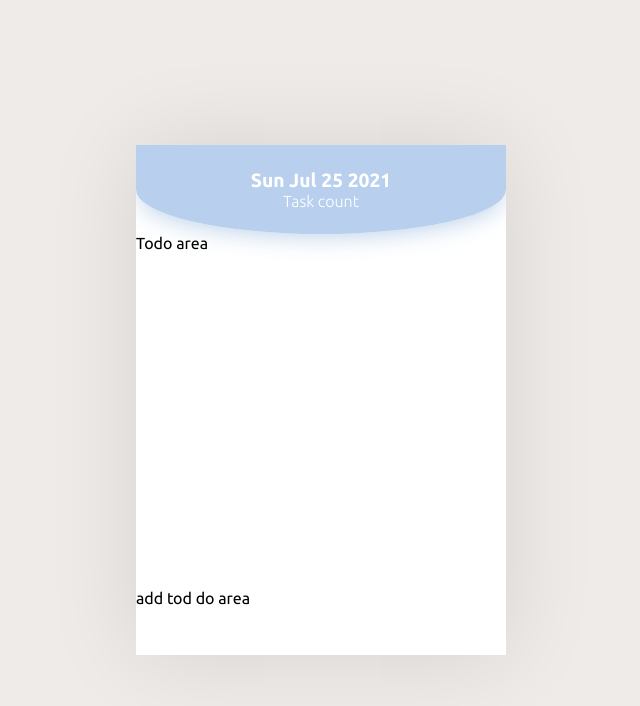
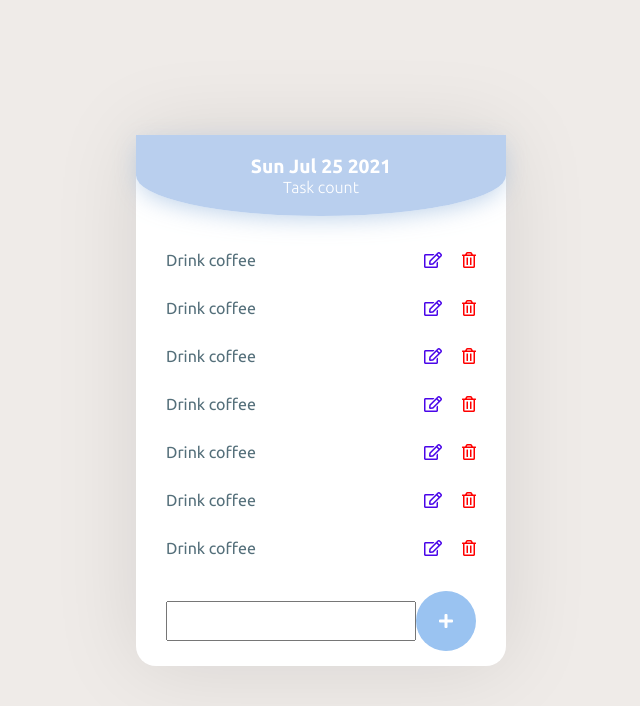
Before and after one commit to Jisan-mia/ptcCrud, a React (Create React App) app: page / in a window 1280 px wide. Shown: the top 706 px of the page, without its empty margins (319-959 px from the left). Built offline with nearby package versions, Linux system fonts and the light colour scheme.

Commit message:
todo area desing done

```diff
--- a/public/index.html
+++ b/public/index.html
@@ -15,6 +15,13 @@
 			name="description"
 			content="Web site created using create-react-app"
 		/>
+		<link
+			rel="stylesheet"
+			href="https://cdnjs.cloudflare.com/ajax/libs/font-awesome/5.15.3/css/all.min.css"
+			integrity="sha512-iBBXm8fW90+nuLcSKlbmrPcLa0OT92xO1BIsZ+ywDWZCvqsWgccV3gFoRBv0z+8dLJgyAHIhR35VZc2oM/gI1w=="
+			crossorigin="anonymous"
+			referrerpolicy="no-referrer"
+		/>
 
 		<title>React App</title>
 	</head>
--- a/src/App.js
+++ b/src/App.js
@@ -1,4 +1,6 @@
+import AddTodo from "./Components/AddTodo";
 import Header from "./Components/Header";
+import Todos from "./Components/Todos";
 import "./Scss/main.scss";
 
 function App() {
@@ -6,8 +8,8 @@ function App() {
 		<div className="container">
 			<div className="main-section">
 				<Header />
-				<div className="todo-area">Todo area</div>
-				<form className="add-todo-area">add tod do area</form>
+				<Todos />
+				<AddTodo />
 			</div>
 		</div>
 	);
--- /dev/null
+++ b/src/Components/AddTodo.js
@@ -0,0 +1,13 @@
+import React from "react";
+
+const AddTodo = () => {
+	return (
+		<form>
+			<input type="text" />
+
+			<i class="fas fa-plus "></i>
+		</form>
+	);
+};
+
+export default AddTodo;
--- /dev/null
+++ b/src/Components/Todos.js
@@ -0,0 +1,75 @@
+import React from "react";
+
+const Todos = () => {
+	return (
+		<div className="todo-area">
+			<ul className="todo-container">
+				<li>
+					<p className="todo-text">Drink coffee</p>
+					<div className="actions">
+						<i class="far fa-edit"></i>
+						<i class="far fa-trash-alt"></i>
+					</div>
+				</li>
+				<li>
+					<p className="todo-text">Drink coffee</p>
+					<div className="actions">
+						<i class="far fa-edit"></i>
+						<i class="far fa-trash-alt"></i>
+					</div>
+				</li>
+				<li>
+					<p className="todo-text">Drink coffee</p>
+					<div className="actions">
+						<i class="far fa-edit"></i>
+						<i class="far fa-trash-alt"></i>
+					</div>
+				</li>
+				<li>
+					<p className="todo-text">Drink coffee</p>
+					<div className="actions">
+						<i class="far fa-edit"></i>
+						<i class="far fa-trash-alt"></i>
+					</div>
+				</li>
+				<li>
+					<p className="todo-text">Drink coffee</p>
+					<div className="actions">
+						<i class="far fa-edit"></i>
+						<i class="far fa-trash-alt"></i>
+					</div>
+				</li>
+				<li>
+					<p className="todo-text">Drink coffee</p>
+					<div className="actions">
+						<i class="far fa-edit"></i>
+						<i class="far fa-trash-alt"></i>
+					</div>
+				</li>
+				<li>
+					<p className="todo-text">Drink coffee</p>
+					<div className="actions">
+						<i class="far fa-edit"></i>
+						<i class="far fa-trash-alt"></i>
+					</div>
+				</li>
+				<li>
+					<p className="todo-text">Drink coffee</p>
+					<div className="actions">
+						<i class="far fa-edit"></i>
+						<i class="far fa-trash-alt"></i>
+					</div>
+				</li>
+				<li>
+					<p className="todo-text">Drink coffee</p>
+					<div className="actions">
+						<i class="far fa-edit"></i>
+						<i class="far fa-trash-alt"></i>
+					</div>
+				</li>
+			</ul>
+		</div>
+	);
+};
+
+export default Todos;
--- a/src/Scss/base/_base.scss
+++ b/src/Scss/base/_base.scss
@@ -10,26 +10,44 @@ body {
 
 	margin: 0 20px;
 }
+
+// scrollbar design
+/* width */
+::-webkit-scrollbar {
+	width: 5px;
+}
+
+/* Track */
+::-webkit-scrollbar-track {
+	background: #f1f1f1;
+	border-radius: 100px;
+}
+
+/* Handle */
+::-webkit-scrollbar-thumb {
+	background: $blueColor;
+	border-radius: 100px;
+}
+
+/* Handle on hover */
+::-webkit-scrollbar-thumb:hover {
+	background: #555;
+}
+
 #root {
 	height: 100vh;
 	@include flexCenter;
 }
 .container {
 	flex-basis: 370px;
-	height: 510px;
+	height: 531px;
 	background-color: $whiteColor;
+	border-radius: 0 0 20px 20px;
 	box-shadow: 0 0 85px 1px rgba(0, 0, 0, 0.1);
 	.main-section {
 		display: flex;
 		flex-direction: column;
 		height: 100%;
-		overflow: hidden;
-
-		.todo-area {
-			flex-grow: 7;
-		}
-		.add-todo-area {
-			flex-grow: 1;
-		}
+		// overflow: hidden;
 	}
 }
--- /dev/null
+++ b/src/Scss/components/_addTodo.scss
@@ -0,0 +1,24 @@
+form {
+	padding: 15px 30px;
+	@include flexCenter;
+	input {
+		width: 100%;
+		padding: 10px;
+		border: 2px 5px 3px 1px solid gray;
+		outline: none;
+		font-size: 0.9rem;
+		color: $colorPrimary;
+	}
+	i.fas.fa-plus {
+		border: none;
+		outline: none;
+		background-color: $bgButton;
+		color: $whiteColor;
+		height: 40px;
+		width: 40px;
+		border-radius: 50%;
+		padding: 30px;
+		cursor: pointer;
+		@include flexCenter;
+	}
+}
--- a/src/Scss/components/_header.scss
+++ b/src/Scss/components/_header.scss
@@ -1,8 +1,10 @@
 .header {
-	flex-grow: 1;
+	// flex-grow: 1;
 	background-color: #9fbde8ba;
 	box-shadow: 0px 6px 23px -4px rgba(165, 193, 225, 0.747);
 	border-radius: 0% 0% 64% 64%;
+	margin-bottom: 20px;
+	padding: 20px;
 	@include flexCenter;
 	flex-direction: column;
 	color: $whiteColor;
--- /dev/null
+++ b/src/Scss/components/_todos.scss
@@ -0,0 +1,30 @@
+.todo-area {
+	// flex-grow: 1;
+	.todo-container {
+		list-style-type: none;
+		display: flex;
+		flex-direction: column;
+		height: 340px;
+		overflow-y: auto;
+
+		li {
+			padding: 15px 30px;
+			@include flexVertical;
+			justify-content: space-between;
+			p {
+				color: $colorPrimary;
+			}
+
+			i {
+				margin-left: 20px;
+				cursor: pointer;
+			}
+			.fa-edit {
+				color: rgb(74, 6, 233);
+			}
+			.fa-trash-alt {
+				color: red;
+			}
+		}
+	}
+}
--- a/src/Scss/main.scss
+++ b/src/Scss/main.scss
@@ -6,3 +6,5 @@
 
 // component
 @import "./components/header";
+@import "./components/todos";
+@import "./components/addTodo";
```
